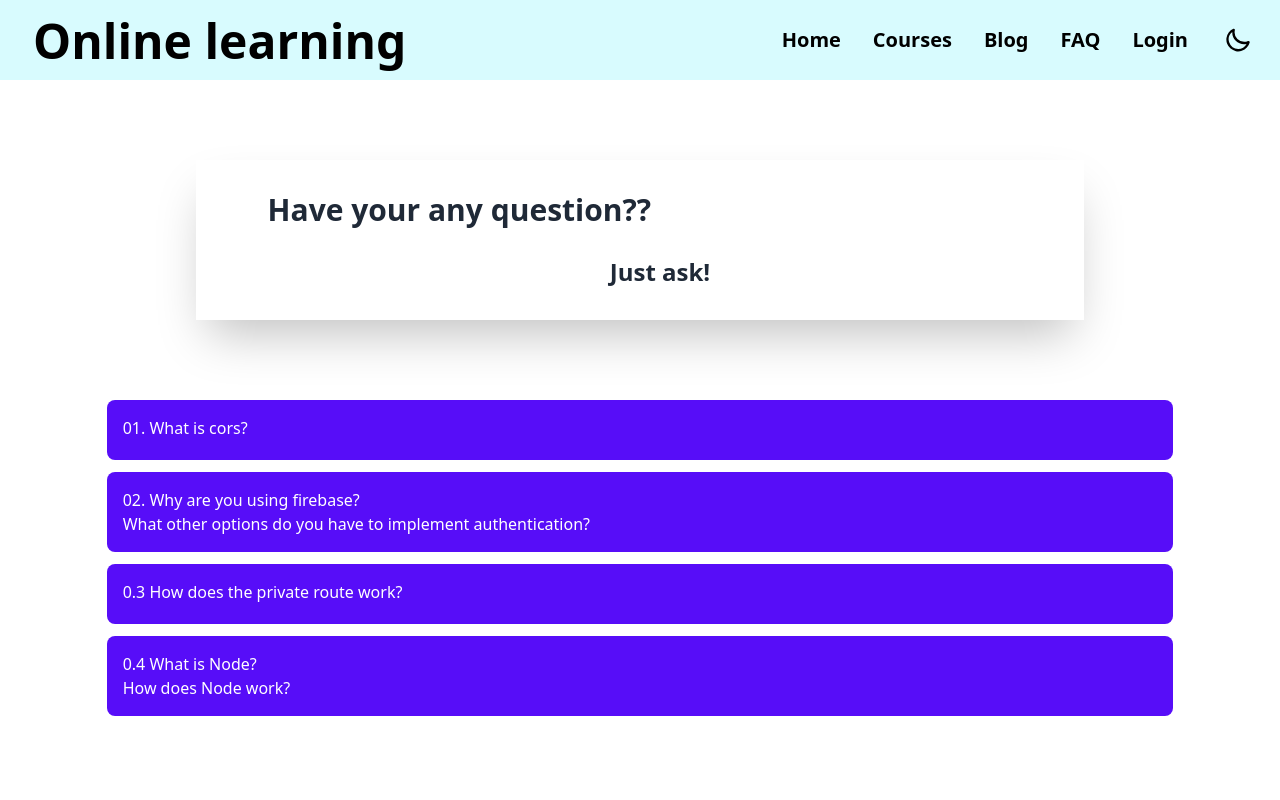
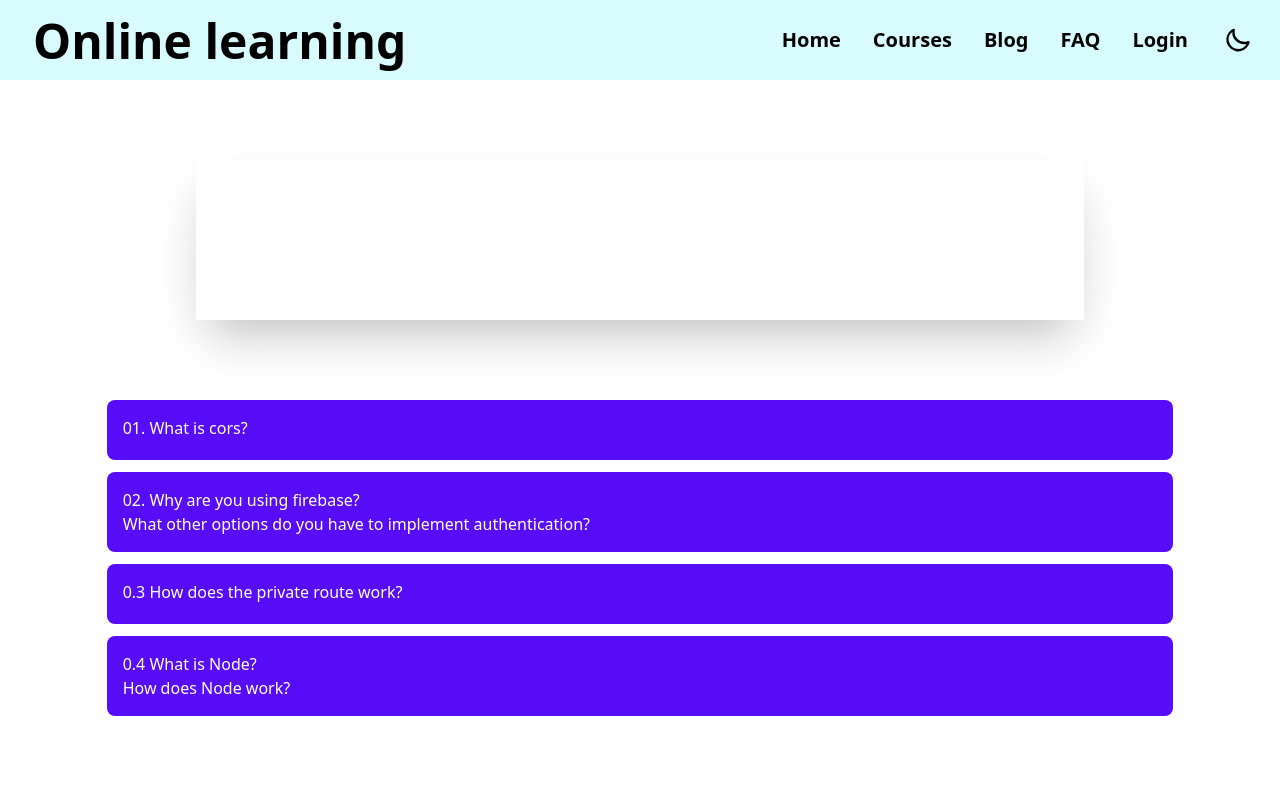
Before and after one commit to newajsharif91/learning_platform--Client_Side-, a React (Create React App) app: page /blog in a window 1280 px wide. Shown: the top 800 px of the page. Built offline with nearby package versions, Linux system fonts and the light colour scheme; no server answers.

Commit message:
header colour change

```diff
--- a/src/components/Blog/Blog.js
+++ b/src/components/Blog/Blog.js
@@ -7,7 +7,7 @@ const Blog = () => {
       <div>
         <div className="w-10/12 mx-auto mt-20">
           <div className=" lg:flex bg-base-100 shadow-2xl p-0 lg:pl-10">
-            <div className="card-body">
+            <div className="card-body text-white">
               <h2 className="card-title text-3xl font-bold">
                 Have your any question??
               </h2>
```
